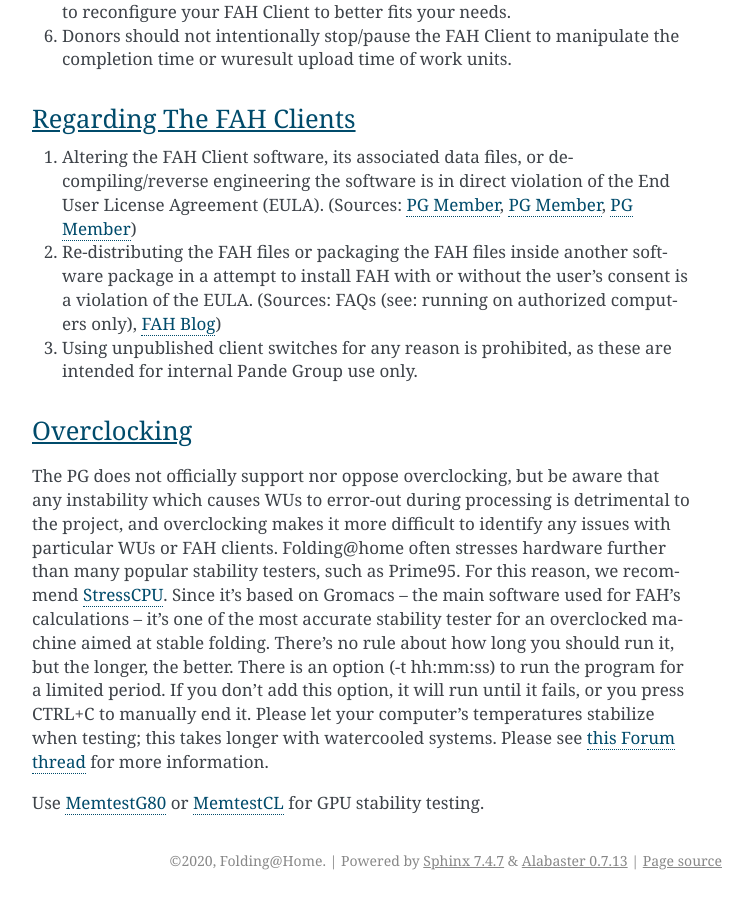
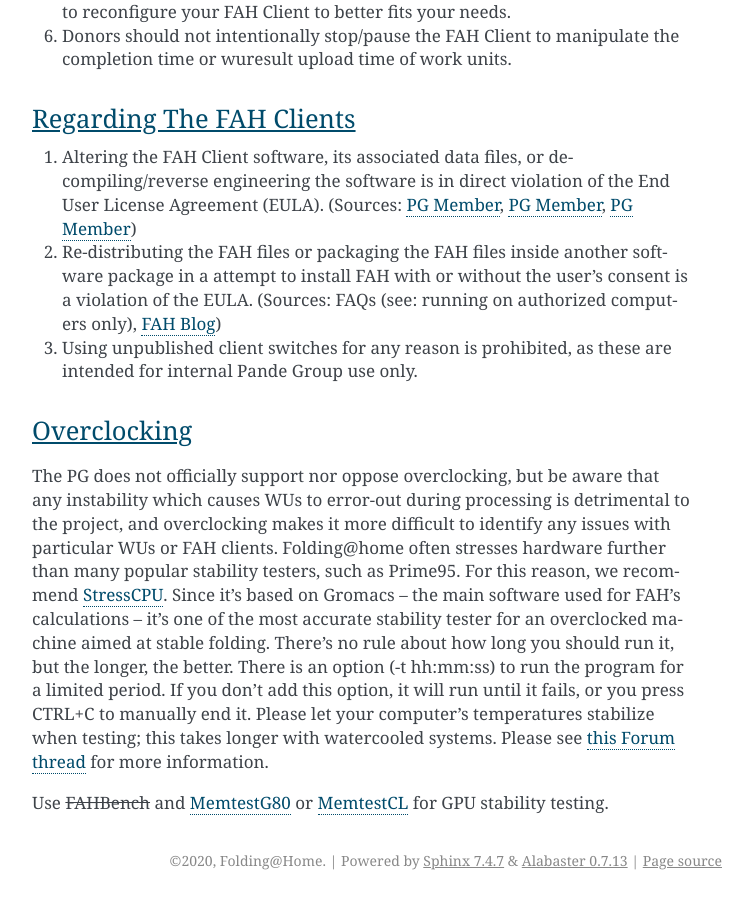
Before and after one commit to FoldingCommunity/fah-client-documentation, a Sphinx documentation site: the page built from docs/source/rulesnpolicies.rst, in a window 1280 px wide and 900 px high, scrolled down 2920 px. Shown: the whole window, without its empty margins (388-1141 px from the left). Built offline with Sphinx 7.4.7, drawn with Linux system fonts in a browser that asks for light colours.

Commit message:
Updated rulesnpolicies.rst

```diff
--- a/README.rst
+++ b/README.rst
@@ -152,6 +152,8 @@
 
 .. This is a comment
    Special notes that are not shown but might come out as HTML comments
+   .. contents:: Table of Contents
+   :depth: 2
    contact link
    faq link
    rulesnpolicies link
--- a/docs/source/rulesnpolicies.rst
+++ b/docs/source/rulesnpolicies.rst
@@ -118,5 +118,7 @@
 Please let your computer’s temperatures stabilize when testing; this takes longer with watercooled systems.
 Please see `this Forum thread <http://foldingforum.org/viewtopic.php?f=38&t=430#p3445>`_ for more information.
 
-Use `MemtestG80 <https://foldingathome.org/start-folding/#ntoc2>`_ or
+.. role:: strike
+
+Use :strike:`FAHBench` and `MemtestG80 <https://foldingathome.org/start-folding/#ntoc2>`_ or
 `MemtestCL <https://foldingathome.org/start-folding/#ntoc2>`_ for GPU stability testing.
```
